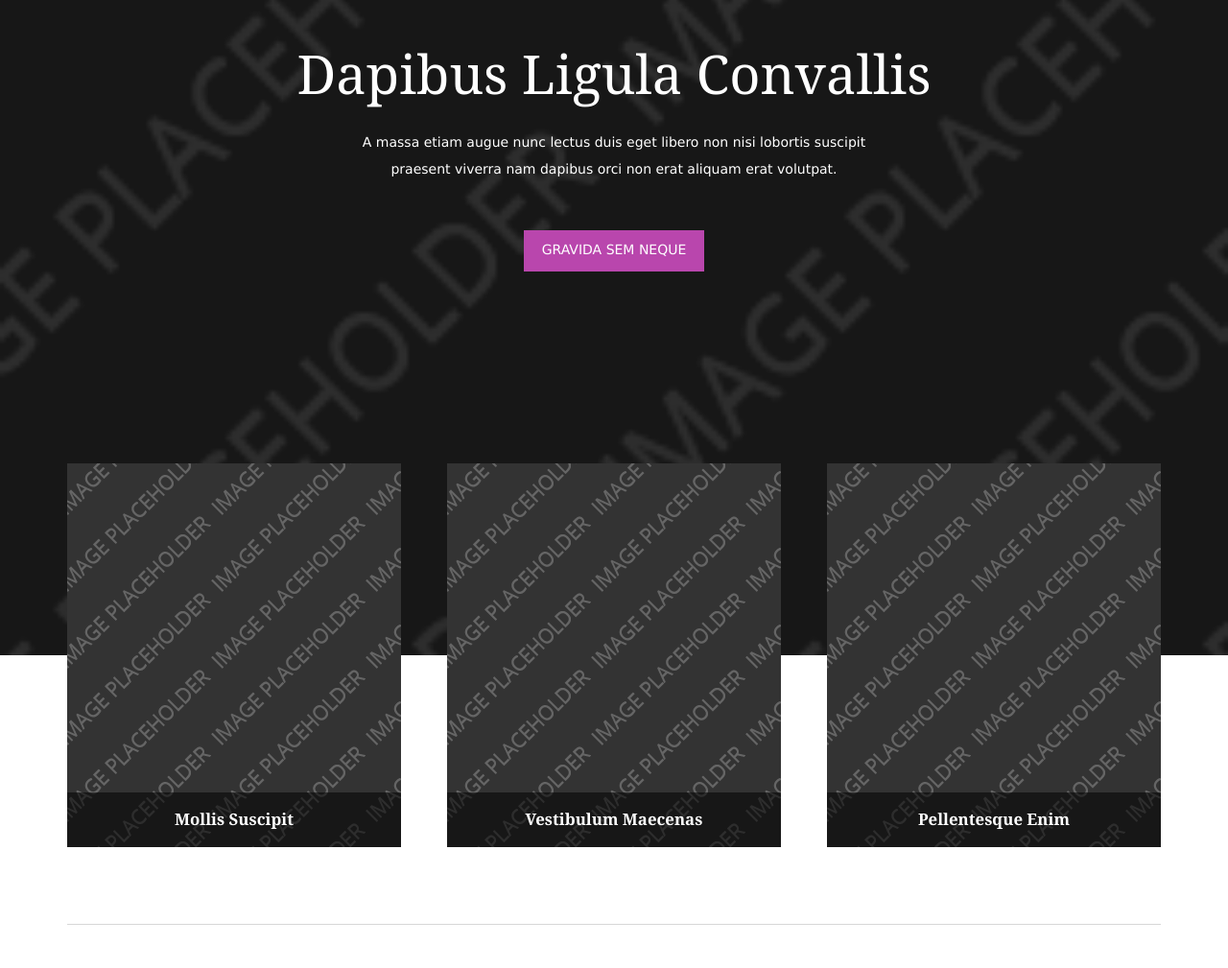
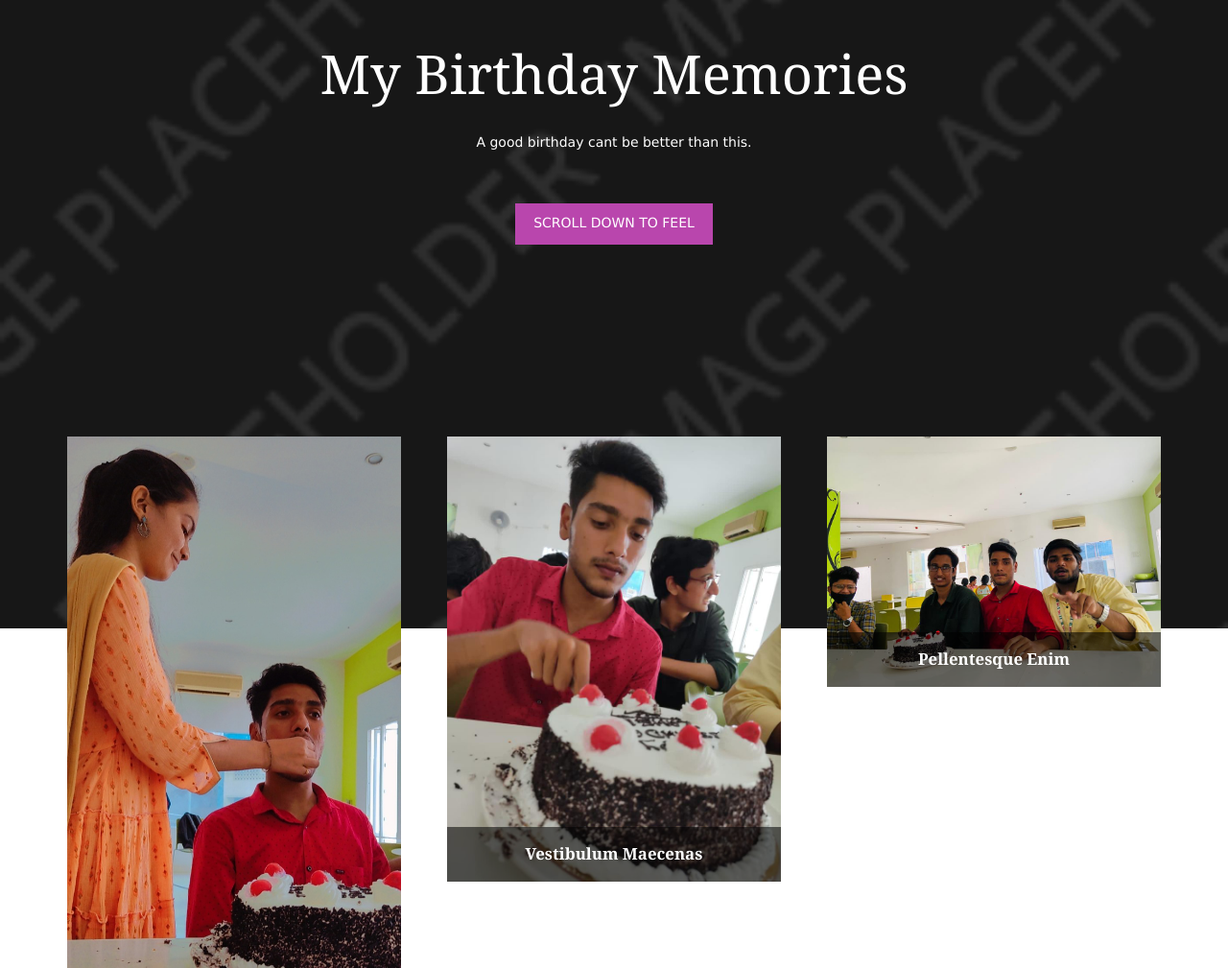
Before and after one commit to zaheerkhan02/zaheer_02, a plain HTML site: page index.html in a window 1280 px wide. Shown: the part 300-1309 px from the top of the page at 96% size. Drawn offline with Linux system fonts and the light colour scheme; files whose address does not match are found by name.

Commit message:
Update index.html

```diff
--- a/index.html
+++ b/index.html
@@ -105,9 +105,9 @@ Licence URI: https://www.os-templates.com/template-terms
     <div id="pageintro" class="hoc clear">
       <!-- ################################################################################################ -->
       <article>
-        <h3 class="heading">Dapibus ligula convallis</h3>
-        <p>A massa etiam augue nunc lectus duis eget libero non nisi lobortis suscipit praesent viverra nam dapibus orci non erat aliquam erat volutpat.</p>
-        <footer><a class="btn" href="#">Gravida sem neque</a></footer>
+        <h3 class="heading">My Birthday Memories</h3>
+        <p>A good birthday cant be better than this.</p>
+        <footer><a class="btn" href="#">scroll down to feel</a></footer>
       </article>
       <!-- ################################################################################################ -->
     </div>
@@ -125,7 +125,7 @@ Licence URI: https://www.os-templates.com/template-terms
     <section id="introblocks">
       <ul class="nospace group btmspace-80">
         <li class="one_third first">
-          <figure><a class="imgover" href="#"><img src="images/demo/348x400.png" alt=""></a>
+          <figure><a class="imgover" href="#"><img src="images/demo/mybutterfly.jpg" alt=""></a>
             <figcaption>
               <h6 class="heading">Mollis suscipit</h6>
               <div>
@@ -135,7 +135,7 @@ Licence URI: https://www.os-templates.com/template-terms
           </figure>
         </li>
         <li class="one_third">
-          <figure><a class="imgover" href="#"><img src="images/demo/348x400.png" alt=""></a>
+          <figure><a class="imgover" href="#"><img src="images/demo/don.jpg" alt=""></a>
             <figcaption>
               <h6 class="heading">Vestibulum maecenas</h6>
               <div>
@@ -145,7 +145,7 @@ Licence URI: https://www.os-templates.com/template-terms
           </figure>
         </li>
         <li class="one_third">
-          <figure><a class="imgover" href="#"><img src="images/demo/348x400.png" alt=""></a>
+          <figure><a class="imgover" href="#"><img src="images/demo/waste.jpg" alt=""></a>
             <figcaption>
               <h6 class="heading">Pellentesque enim</h6>
               <div>
@@ -160,7 +160,7 @@ Licence URI: https://www.os-templates.com/template-terms
     <hr class="btmspace-80">
     <!-- ################################################################################################ -->
     <section class="group">
-      <div class="one_half first"><img class="inspace-15 borderedbox" src="images/demo/474x356.png" alt=""></div>
+      <div class="one_half first"><img class="inspace-15 borderedbox" src="images/demo/crazy.jpg" alt=""></div>
       <div class="one_half">
         <ul class="nospace group inspace-15">
           <li class="one_half first btmspace-50">
```
